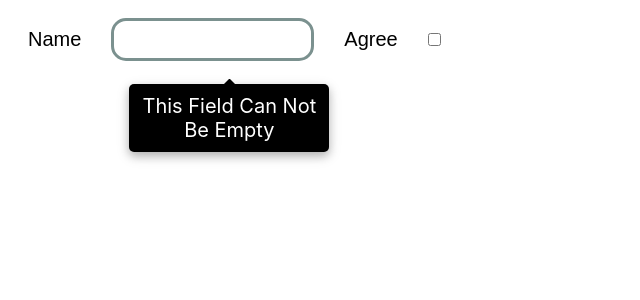
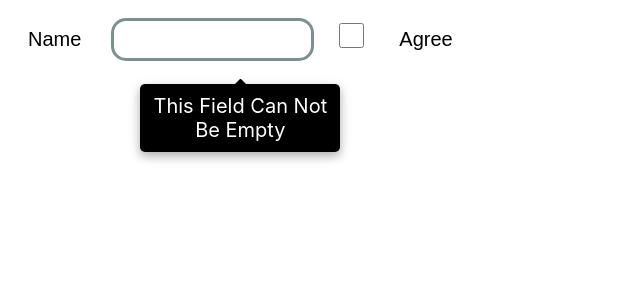
Before and after one commit to ninea-anasovi/wizard-test-page, a React (Create React App) app: page / in a window 1280 px wide. Shown: the top 300 px of the page, without its empty margins (0-640 px from the left). Built offline with nearby package versions, Linux system fonts and the light colour scheme.

Commit message:
edited input field

```diff
--- a/package.json
+++ b/package.json
@@ -9,6 +9,7 @@
     "@testing-library/user-event": "^13.5.0",
     "react": "^18.1.0",
     "react-dom": "^18.1.0",
+    "react-hook-form": "^7.31.2",
     "react-router-dom": "^6.3.0",
     "react-scripts": "5.0.1",
     "redux": "^4.2.0",
--- a/src/App.css
+++ b/src/App.css
@@ -1,3 +1,4 @@
 .App {
   text-align: center;
+  display: flex;
 }
--- a/src/Components/Parts/checkbox/index.js
+++ b/src/Components/Parts/checkbox/index.js
@@ -1,8 +1,13 @@
 import React from 'react'
+import { InputCheckbox} from './styled';
+import { FormWrapper, InputLableField } from '../styled'
 
-function Checkbox() {
+function Checkbox({name, type, checked, text}) {
   return (
-    <div>Checkbox</div>
+    <FormWrapper>
+        <InputCheckbox type={type} name={name} checked={checked}></InputCheckbox>
+        <InputLableField for={name}>{text}</InputLableField>
+    </FormWrapper>
   )
 }
 
--- a/src/Components/Parts/checkbox/styled.js
+++ b/src/Components/Parts/checkbox/styled.js
@@ -0,0 +1,8 @@
+import styled, { css } from "styled-components";
+
+export const InputCheckbox = styled.input`
+            padding: unset;
+            margin: 15px;
+            width: 25px;
+            height: 25px;
+`;
--- a/src/Components/Parts/input/index.js
+++ b/src/Components/Parts/input/index.js
@@ -1,5 +1,6 @@
 import React from 'react'
-import { FormWrapper, InputLableField, InputTextField } from './styled'
+import { InputTextField } from './styled'
+import { FormWrapper, InputLableField } from '../styled'
 
 function Input({type, placeHolder, text, name}) {
   return (
--- a/src/Components/Parts/input/styled.js
+++ b/src/Components/Parts/input/styled.js
@@ -1,9 +1,5 @@
-import styled, { css, keyframes } from "styled-components";
+import styled, { css } from "styled-components";
 
-export const FormWrapper = styled.form`
-  position: relative;
-  display: inline-flex;
-`;
 
 export const InputTextField = styled.input`
     padding: 10px;
@@ -11,10 +7,14 @@ export const InputTextField = styled.input`
     border: 3px solid #7B918F ;
     border-radius: 15px;
 
+    ${({ type }) => {
+        if(type=='checkbox'){
+          return css`
+            padding: unset;
+            margin: 15px;
+            width: 25px;
+            height: 25px;
+            radius: 15px;`
+        }}}
+
 `;
-
-export const InputLableField = styled.label`
-    padding: 10px;
-    margin: 10px;
-    font-size: 1.25rem;
-`;
--- /dev/null
+++ b/src/Components/Parts/styled.js
@@ -0,0 +1,12 @@
+import styled, { css } from "styled-components";
+
+export const FormWrapper = styled.form`
+  position: relative;
+  display: flex;
+`;
+
+export const InputLableField = styled.label`
+    padding: 10px;
+    margin: 10px;
+    font-size: 1.25rem;
+`;
--- a/src/Components/wizard/index.js
+++ b/src/Components/wizard/index.js
@@ -1,20 +1,23 @@
 import React from 'react'
+import Checkbox from '../Parts/checkbox';
 import Input from '../Parts/input';
 import Tooltip from '../Parts/tooltip';
 import { TooltipTarget } from '../Parts/tooltip/styled';
+import { WizardWrapper } from './styled'
 
 function Wizard() {
   return (
-    <div>
+    <WizardWrapper>
 
 
       <Tooltip text='This Field Can Not Be Empty' position={'bottom'}>
         <TooltipTarget>
           <Input text={'Name'} type={'Text'} />
-          <Input text={'Agree'} type={'checkbox'} /> </TooltipTarget>
-        </Tooltip>
+          <Checkbox text={'Agree'} type={'checkbox'} />
+        </TooltipTarget>
+      </Tooltip>
 
-    </div>
+    </WizardWrapper>
 
   )
 }
--- a/src/Components/wizard/styled.js
+++ b/src/Components/wizard/styled.js
@@ -0,0 +1,6 @@
+import styled from "styled-components";
+
+export const WizardWrapper = styled.div`
+  position: relative;
+  display: block;
+`;
```
Also changed, not shown: 1 other file (tests, documents, lock files or other folders).
